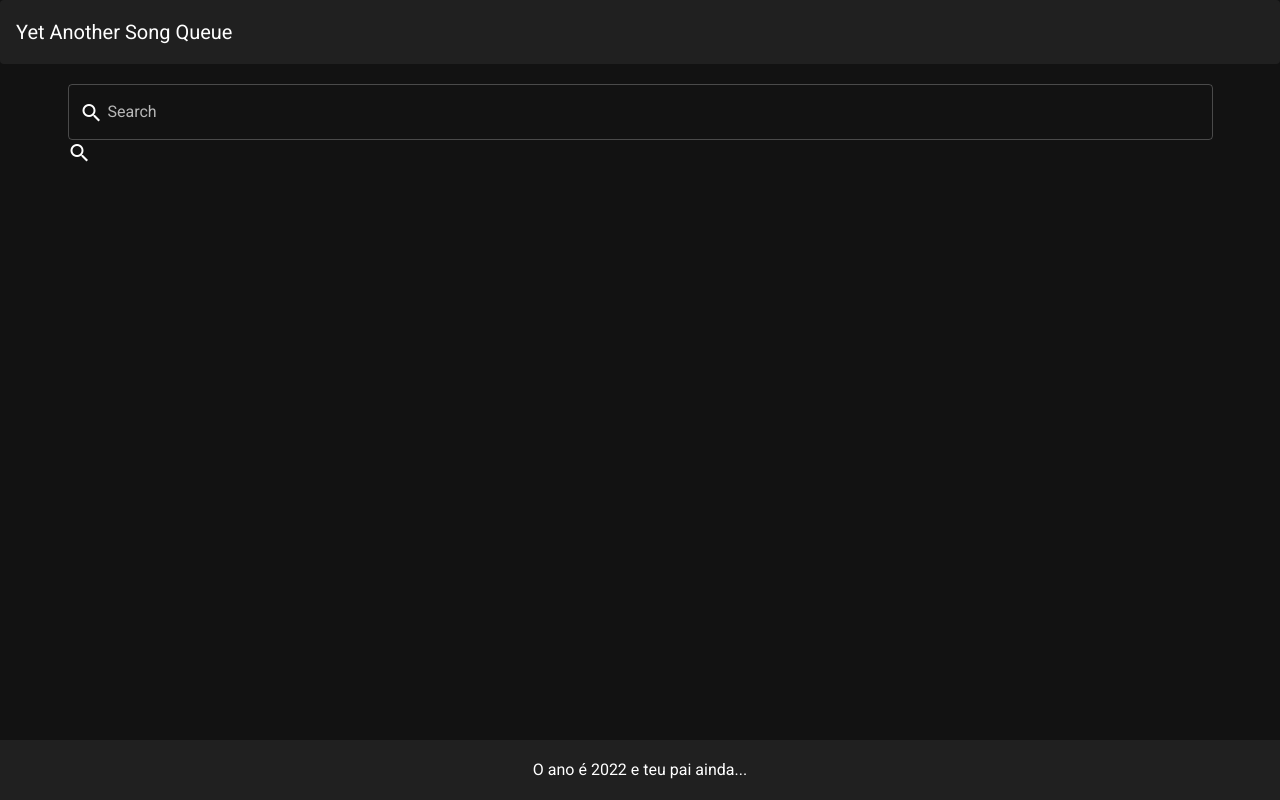
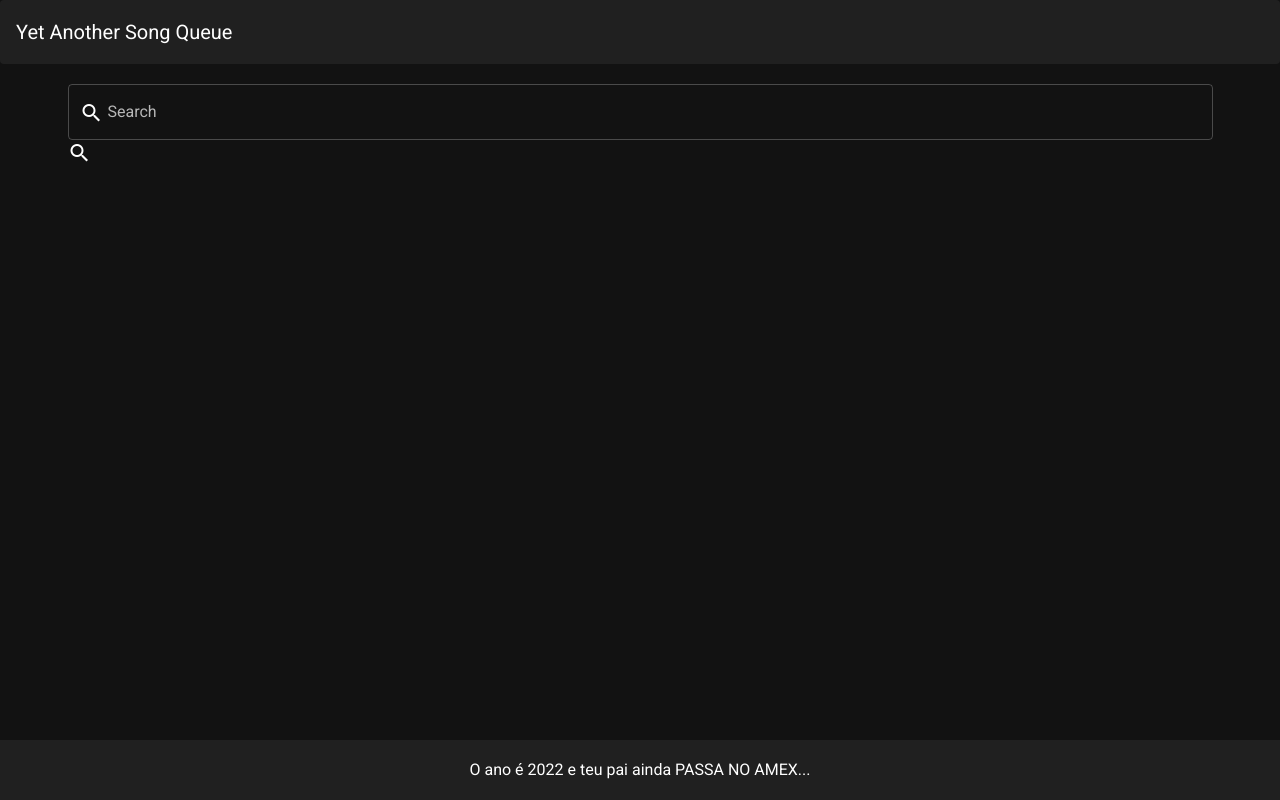
Before and after one commit to 0Lines/yet_another_song_queue, a Vue app: page / in a window 1280 px wide. Built offline with nearby package versions, Linux system fonts and the light colour scheme.

Commit message:
footwear

```diff
--- a/src/App.vue
+++ b/src/App.vue
@@ -12,7 +12,7 @@
 
     <v-footer color="primary" dark app>
       <v-col class="text-center" cols="12">
-        O ano é {{ new Date().getFullYear() }} e teu pai ainda...
+        O ano é {{ new Date().getFullYear() }} e teu pai ainda PASSA NO AMEX...
       </v-col>
     </v-footer>
   </v-app>
```
